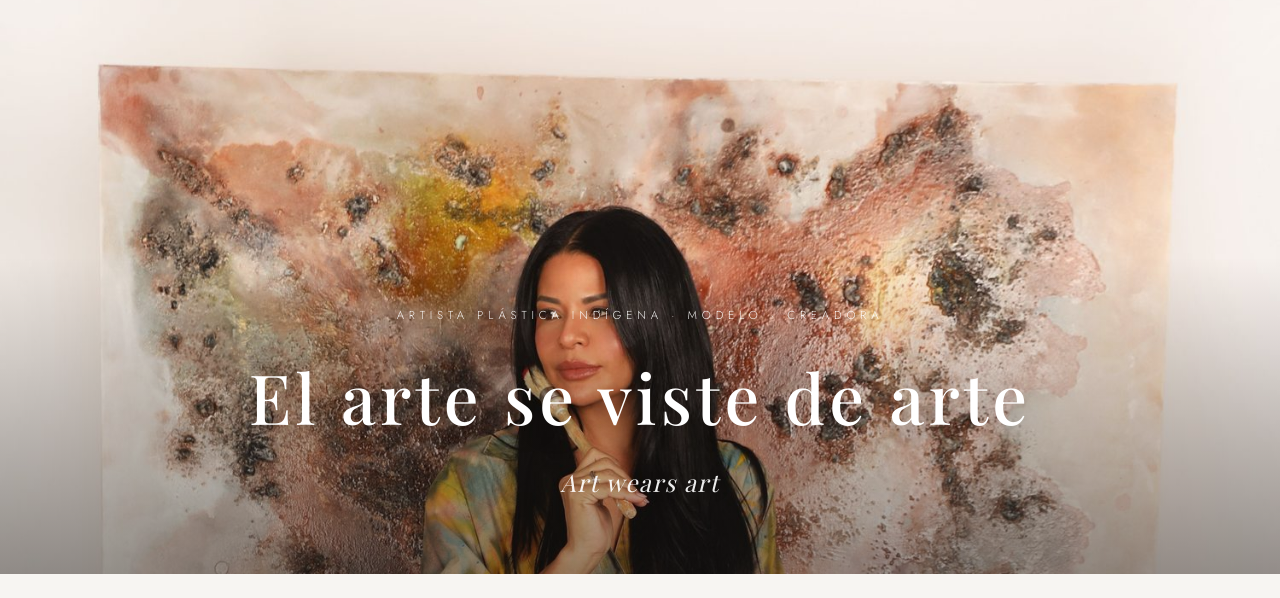
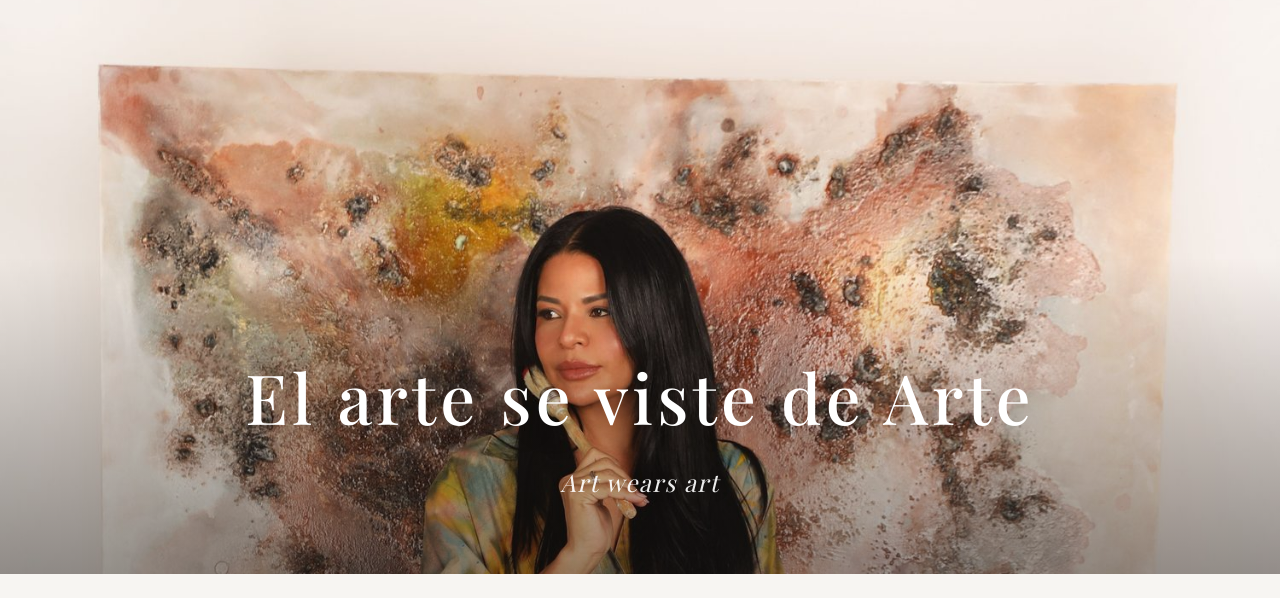
Before and after one commit to whoisyhago/Tatianedsantos, a plain HTML site: page la-artista.html in a window 1280 px wide. Shown: the part 202-800 px from the top of the page. Drawn offline with nearby package versions, Linux system fonts and the light colour scheme; a web font is replaced by a local one.

Commit message:
La artista: quita la línea superior de la portada y ajusta la frase
Co-Authored-By: Claude Opus 5.5 <noreply@anthropic.com>
Claude-Session: https://claude.ai/code/session_017pf2keDrpxkggBgbssF2JL

```diff
--- a/la-artista.html
+++ b/la-artista.html
@@ -216,8 +216,7 @@ nav ul a.active::after{right:0}
   <img src="img/la-artista.jpg" style="object-position:50% 15%" alt="Tatiane Dos Santos con un mono pintado a mano y un pincel, delante de una de sus obras abstractas en tonos tierra" onerror="this.remove()">
   <div class="veil"></div>
   <div class="hero-content">
-    <span class="kicker">Artista plástica indígena · Modelo · Creadora</span>
-    <h1>El arte se viste de arte</h1>
+    <h1>El arte se viste de Arte</h1>
     <p class="hero-en" lang="en">Art wears art</p>
   </div>
 </header>
```
